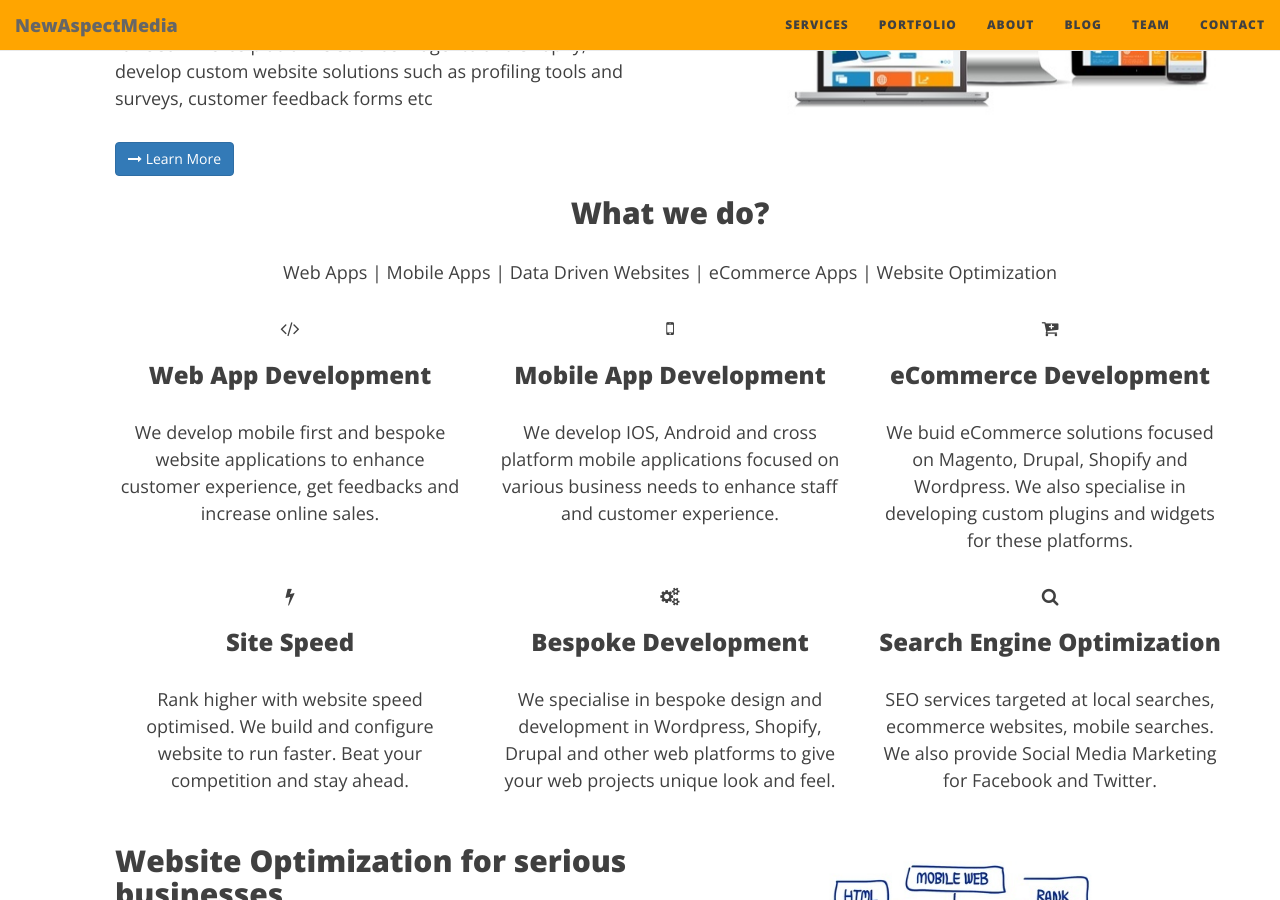
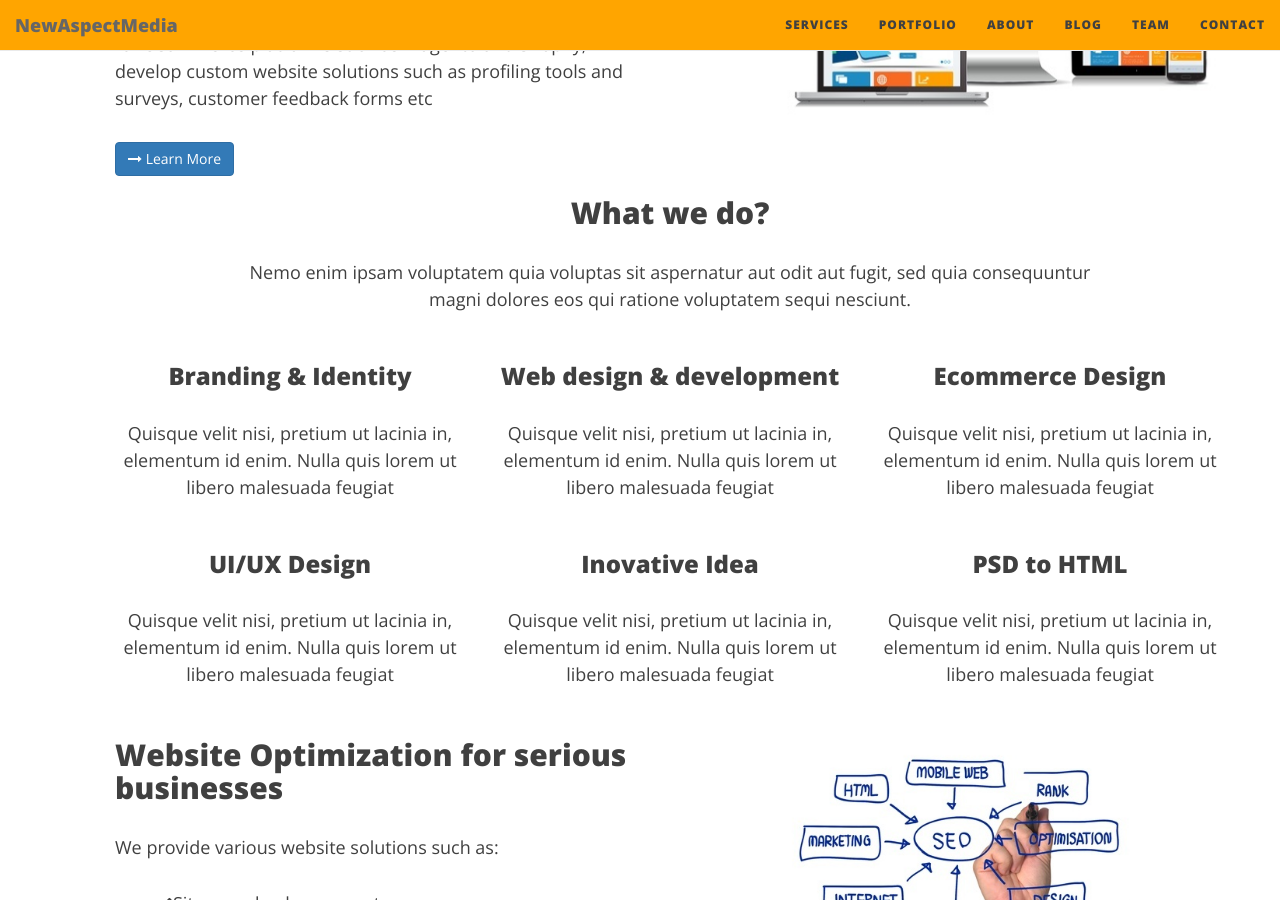
Before and after one commit to newmedia77/appxnam, a Jekyll site: the page built from index.html, in a window 1280 px wide and 900 px high, scrolled down 499 px. Built offline with Jekyll 4.4.1, drawn with Linux system fonts in a browser that asks for light colours; nearby versions of some CDN libraries; the list of posts is cut into pages by our own code.

Commit message:
andreas
css

```diff
--- a/index.html
+++ b/index.html
@@ -109,57 +109,56 @@ subtitle: Hire Web Developer &amp; SEO Specialist in London
                 <div class="row">
                     <div class="col-xs-12 text-center">
                         <h2 class="section-title">What we do?</h2>
-                        <p class="sub-title">Web Apps | Mobile Apps | Data Driven Websites | eCommerce Apps | Website Optimization</p>
+                        <p class="sub-title">Nemo enim ipsam voluptatem quia voluptas sit aspernatur aut odit aut fugit, sed quia consequuntur <br>magni dolores eos qui ratione voluptatem sequi nesciunt.</p>
                     </div><!-- /.col-xs-12 -->
                 </div><!-- /.row -->
 
                 <div class="row row-content text-center">
                     <div class="col-md-4 col-sm-6 sbox-gutter">
                         <div class="service-box">
-                            <i class="fa fa-code"></i>
-                            <h3>Web App Development</h3>
-                            <p>We develop mobile first and bespoke website applications to enhance customer experience, get feedbacks and increase online sales.</p>
+                            <i class="flaticon-certificate3"></i>
+                            <h3>Branding &amp; Identity</h3>
+                            <p>Quisque velit nisi, pretium ut lacinia in, elementum id enim. Nulla quis lorem ut libero malesuada feugiat</p>
                         </div><!-- /.service-box -->
                     </div><!-- /.col-sm-4 -->
 
                     <div class="col-md-4 col-sm-6 sbox-gutter">
                         <div class="service-box">
-                            <i class="fa fa-mobile"></i>
-                            <h3>Mobile App Development</h3>
-                            <p>We develop IOS, Android and cross platform mobile applications focused on various business needs to enhance staff and customer experience.</p>
-
+                            <i class="flaticon-smartphone97"></i>
+                            <h3>Web design &amp; development</h3>
+                            <p>Quisque velit nisi, pretium ut lacinia in, elementum id enim. Nulla quis lorem ut libero malesuada feugiat</p>
                         </div><!-- /.service-box -->
                     </div><!-- /.col-sm-4 -->
 
                     <div class="col-md-4 col-sm-6 sbox-gutter">
                         <div class="service-box">
-                            <i class="fa fa-cart-plus"></i>
-                            <h3>eCommerce Development</h3>
-                            <p>We buid eCommerce solutions focused on Magento, Drupal, Shopify and Wordpress. We also specialise in developing custom plugins and widgets for these platforms.</p>
+                            <i class="flaticon-cart"></i>
+                            <h3>Ecommerce Design</h3>
+                            <p>Quisque velit nisi, pretium ut lacinia in, elementum id enim. Nulla quis lorem ut libero malesuada feugiat</p>
                         </div><!-- /.service-box -->
                     </div><!-- /.col-sm-4 -->
 
                     <div class="col-md-4 col-sm-6 sbox-gutter">
                         <div class="service-box">
-                            <i class="fa fa-flash"></i>
-                            <h3>Site Speed</h3>
-                            <p>Rank higher with website speed optimised. We build and configure website to run faster. Beat your competition and stay ahead.</p>
+                            <i class="flaticon-paint104"></i>
+                            <h3>UI/UX Design</h3>
+                            <p>Quisque velit nisi, pretium ut lacinia in, elementum id enim. Nulla quis lorem ut libero malesuada feugiat</p>
                         </div><!-- /.service-box -->
                     </div><!-- /.col-sm-4 -->
 
                     <div class="col-md-4 col-sm-6 sbox-gutter">
                         <div class="service-box">
-                            <i class="fa fa-cogs"></i>
-                            <h3>Bespoke Development</h3>
-                            <p>We specialise in bespoke design and development in Wordpress, Shopify, Drupal and other web platforms to give your web projects unique look and feel.</p>
+                            <i class="flaticon-light92"></i>
+                            <h3>Inovative Idea</h3>
+                            <p>Quisque velit nisi, pretium ut lacinia in, elementum id enim. Nulla quis lorem ut libero malesuada feugiat</p>
                         </div><!-- /.service-box -->
                     </div><!-- /.col-sm-4 -->
 
                     <div class="col-md-4 col-sm-6 sbox-gutter">
                         <div class="service-box">
-                            <i class="fa fa-search"></i>
-                            <h3>Search Engine Optimization</h3>
-                            <p>SEO services targeted at local searches, ecommerce websites, mobile searches. We also provide Social Media Marketing for Facebook and Twitter.</p>
+                            <i class="flaticon-document171"></i>
+                            <h3>PSD to HTML</h3>
+                            <p>Quisque velit nisi, pretium ut lacinia in, elementum id enim. Nulla quis lorem ut libero malesuada feugiat</p>
                         </div><!-- /.service-box -->
                     </div><!-- /.col-sm-4 -->
                 </div><!-- /.row -->
```
